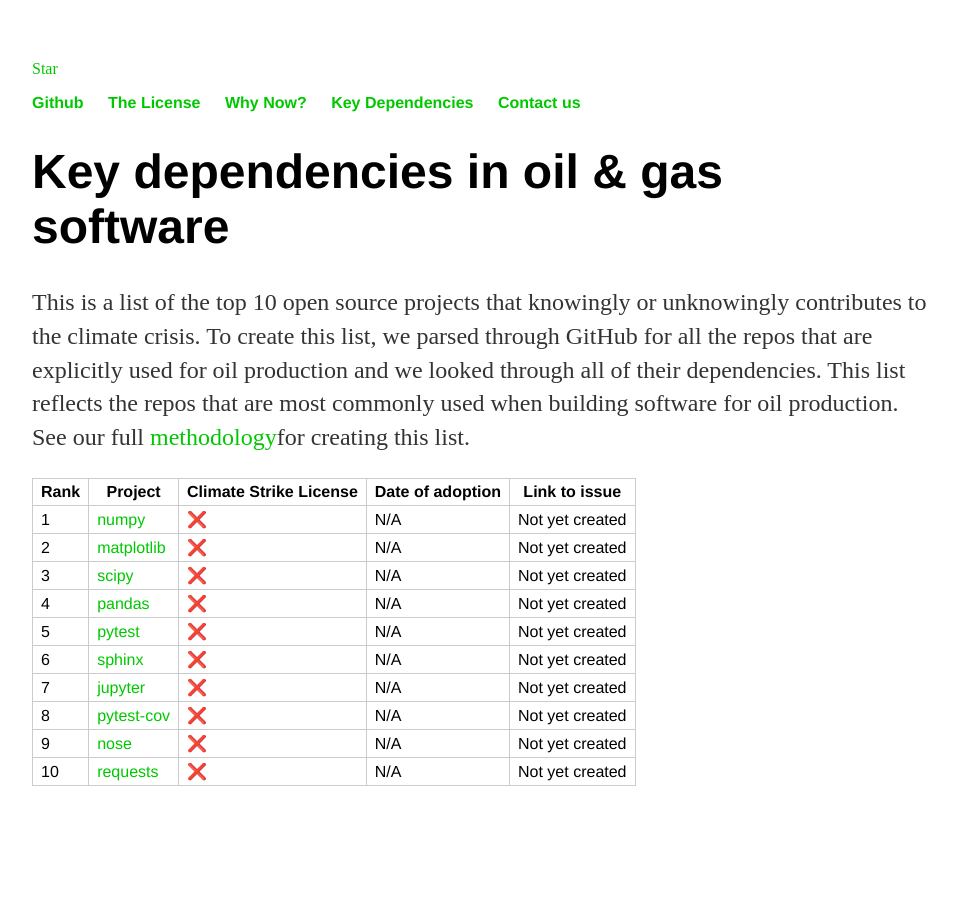
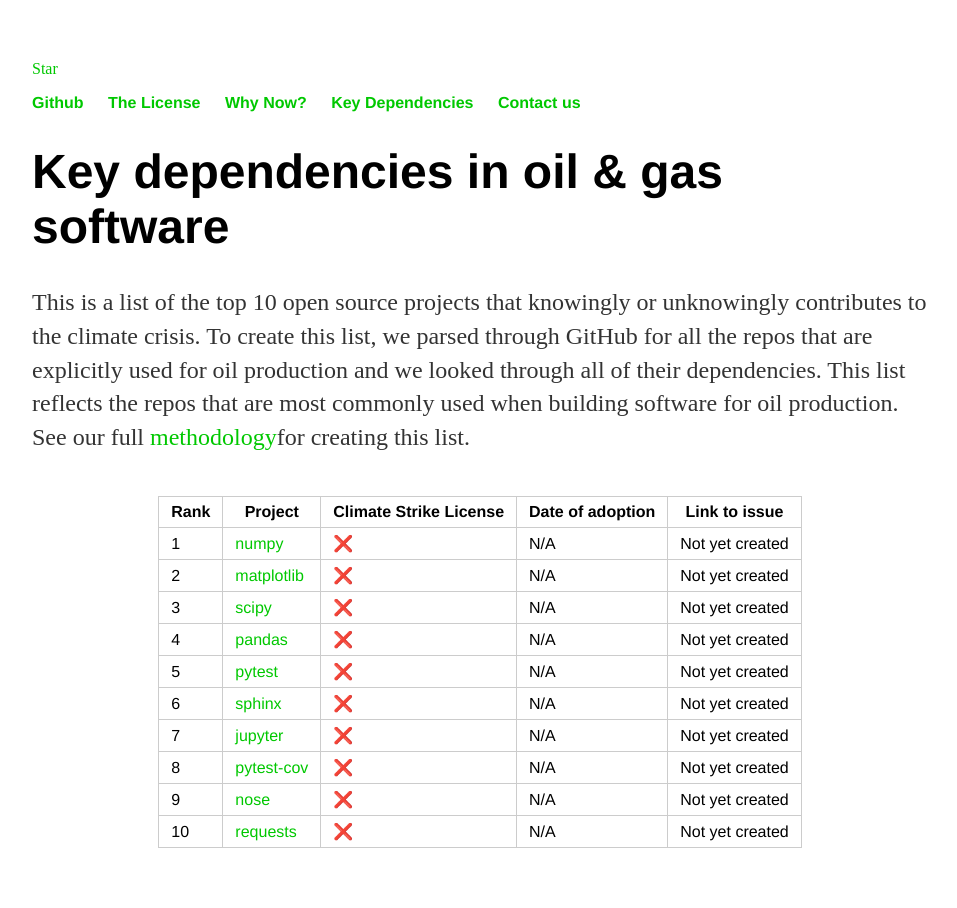
Before and after one commit to climate-strike/license, a Jekyll site: the page built from docs/repos.html, in a window 1280 px wide. Shown: the whole page, without its empty margins (160-1117 px from the left). Built offline with Jekyll 4.4.1, drawn with Linux system fonts in a browser that asks for light colours.

Commit message:
minor formatting issues

```diff
--- a/docs/assets/css/main.css
+++ b/docs/assets/css/main.css
@@ -68,11 +68,14 @@
   border-spacing: 0;
   border-left: 1px solid #ccc;
   border-top: 1px solid #ccc;
+  margin-left: auto;
+  margin-right: auto;
+  max-width: 1000px;
 }
 td, th {
   border-right: 1px solid #ccc;
   border-bottom: 1px solid #ccc;
-  padding: 4px 8px;
+  padding: 6px 12px;
 }
 
 
--- a/docs/repos.html
+++ b/docs/repos.html
@@ -6,6 +6,7 @@
     <h1>Key dependencies in oil & gas software</h1>
 
     <p>This is a list of the top 10 open source projects that knowingly or unknowingly contributes to the climate crisis. To create this list, we parsed through GitHub for all the repos that are explicitly used for oil production and we looked through all of their dependencies. This list reflects the repos that are most commonly used when building software for oil production. See our full <a href="https://github.com/climate-strike/analysis">methodology</a>for creating this list.</p>
+    <br>
 
     <table>
         <tr>
```
